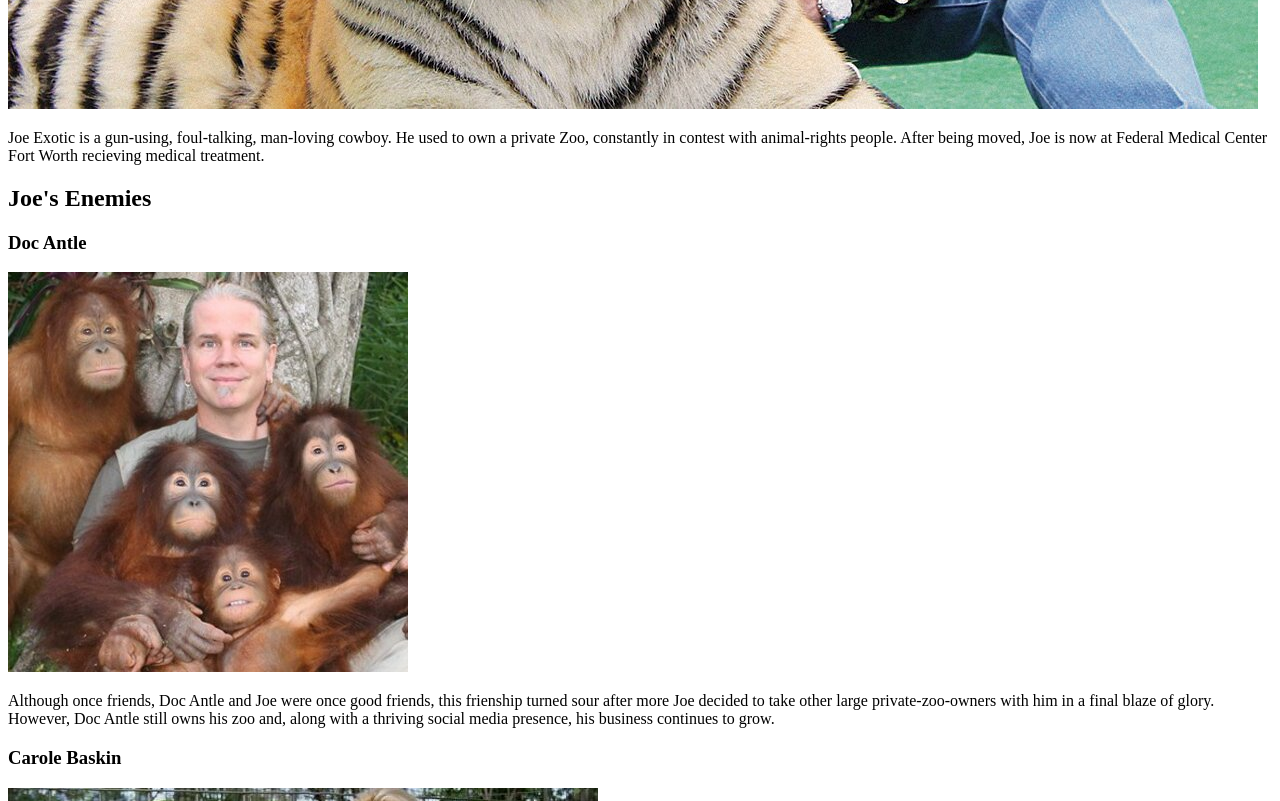
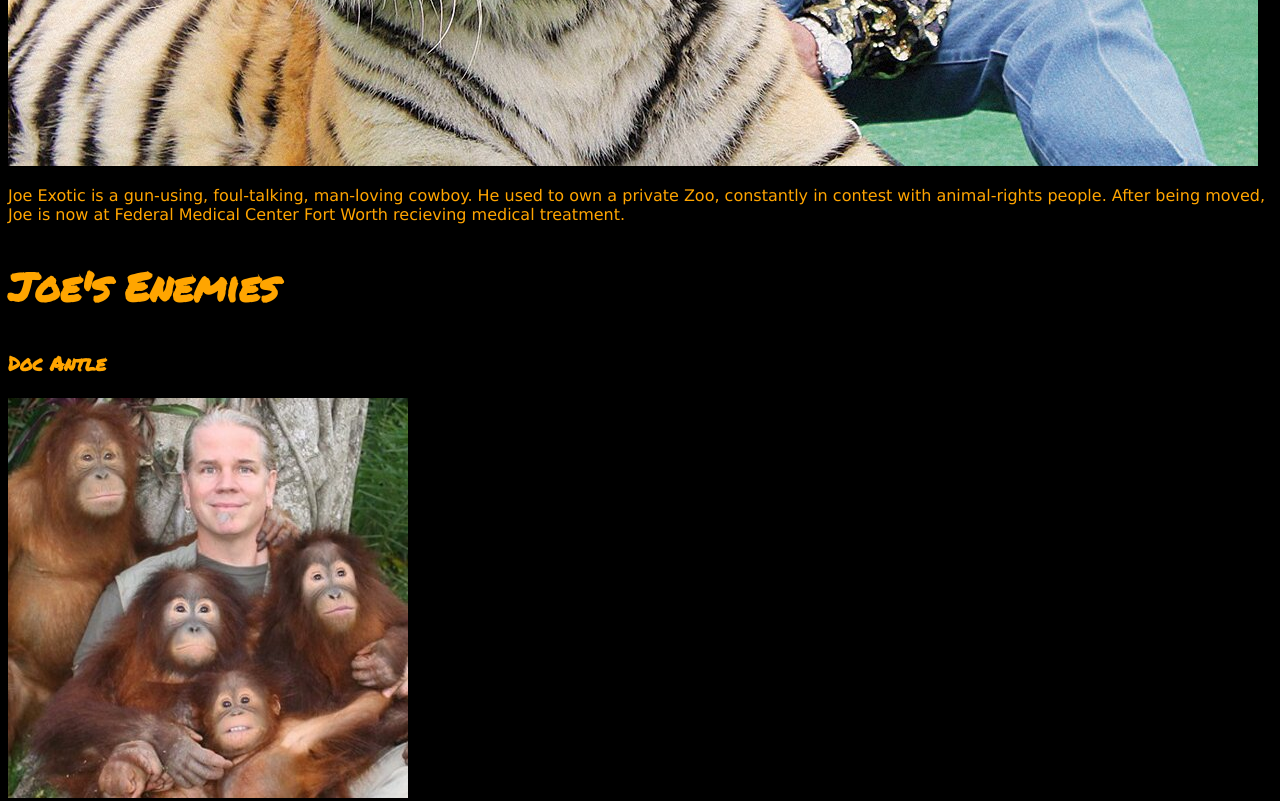
Before and after one commit to evanthegee/joe-exotic, a plain HTML site: page index.html in a window 1280 px wide. Shown: the part 1280-2081 px from the top of the page. Drawn offline with Linux system fonts and the light colour scheme; files whose address does not match are found by name.

Commit message:
not much

```diff
--- a/css/index.css
+++ b/css/index.css
@@ -1,9 +1,27 @@
 header{
 	background-color: orange;
 	padding: 50px;
+	margin: 0;
 }
 h1{
 	font-family: 'Permanent Marker', cursive;
 	font-size: 100px;
 	text-align: center;
 }
+h2{
+	font-family: 'Permanent Marker', cursive;
+    font-size:40px;
+}
+h3{
+	font-family: 'Permanent Marker', cursive;
+     font-size:20px;
+}
+p{
+	font-family: verdana;
+	color: orange;
+}
+h2, h3{
+	color: orange;
+}
+body{
+	background-color: black;}
--- a/index.html
+++ b/index.html
@@ -2,6 +2,7 @@
 <html>
 <link rel="stylesheet" type="text/css" href="css/index.css">
 <link href="https://fonts.googleapis.com/css2?family=Permanent+Marker&display=swap" rel="stylesheet">
+<link rel="icon" href="img/joe-exotic.jpeg">
 <header>
 	<title>Joe Exotic</title>
 	<h1>Joe Exotic</h1>
```
Also changed, not shown: 2 other files.
